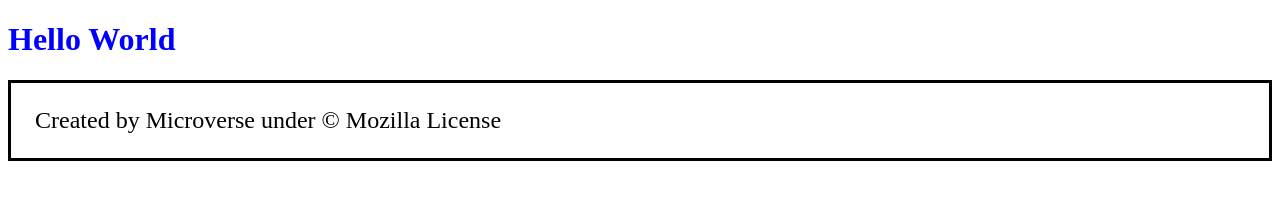
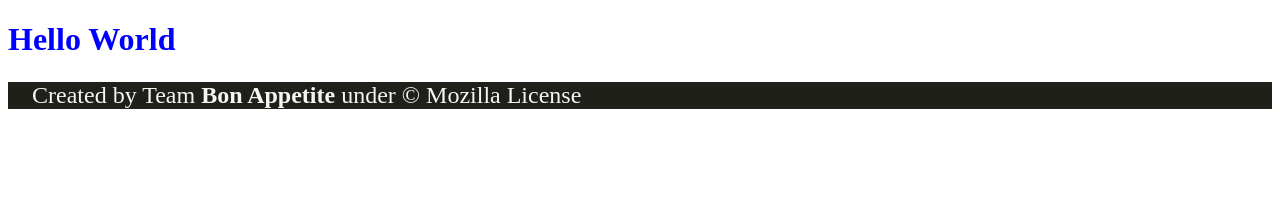
Before and after one commit to CakeInTech/online-kitchen, a website built with webpack: page src/index.html in a window 1280 px wide. Built offline with nearby package versions, Linux system fonts and the light colour scheme.

Commit message:
update - review changes implemented

```diff
--- a/src/index.html
+++ b/src/index.html
@@ -15,7 +15,7 @@
   <footer>
     <div class="footer-content">
       <p class="footer-text">
-        Created by Microverse under <span>&copy;</span> Mozilla License
+        Created by Team <b>Bon Appetite</b> under <span>&copy;</span> Mozilla License
       </p>
     </div>
   </footer>
--- a/src/styles/style.css
+++ b/src/styles/style.css
@@ -4,8 +4,8 @@
 
 .footer-content {
   font-size: x-large;
-  border: solid;
-  color: black;
+  color: whitesmoke;
+  background-color: #1e2019;
 }
 
 .footer-text {
```
